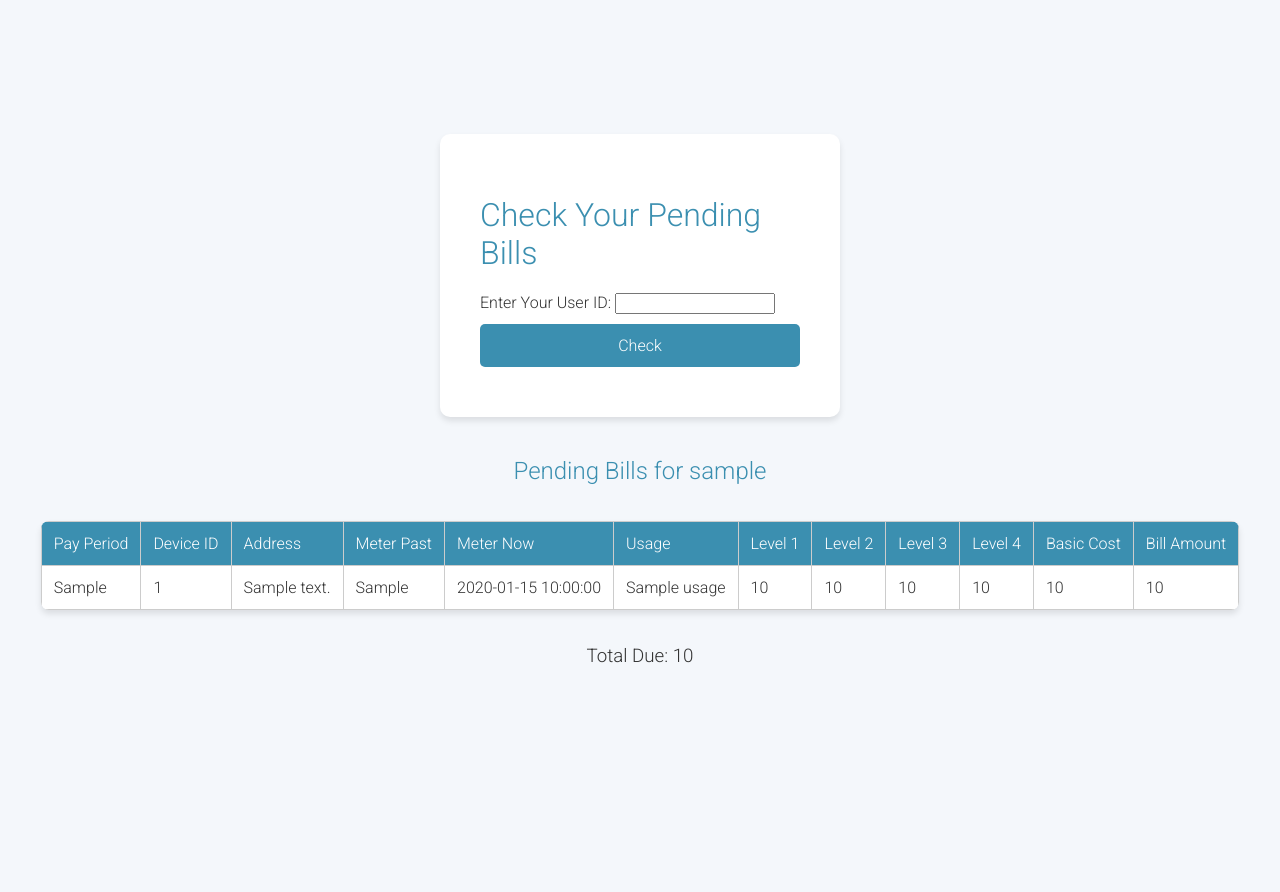
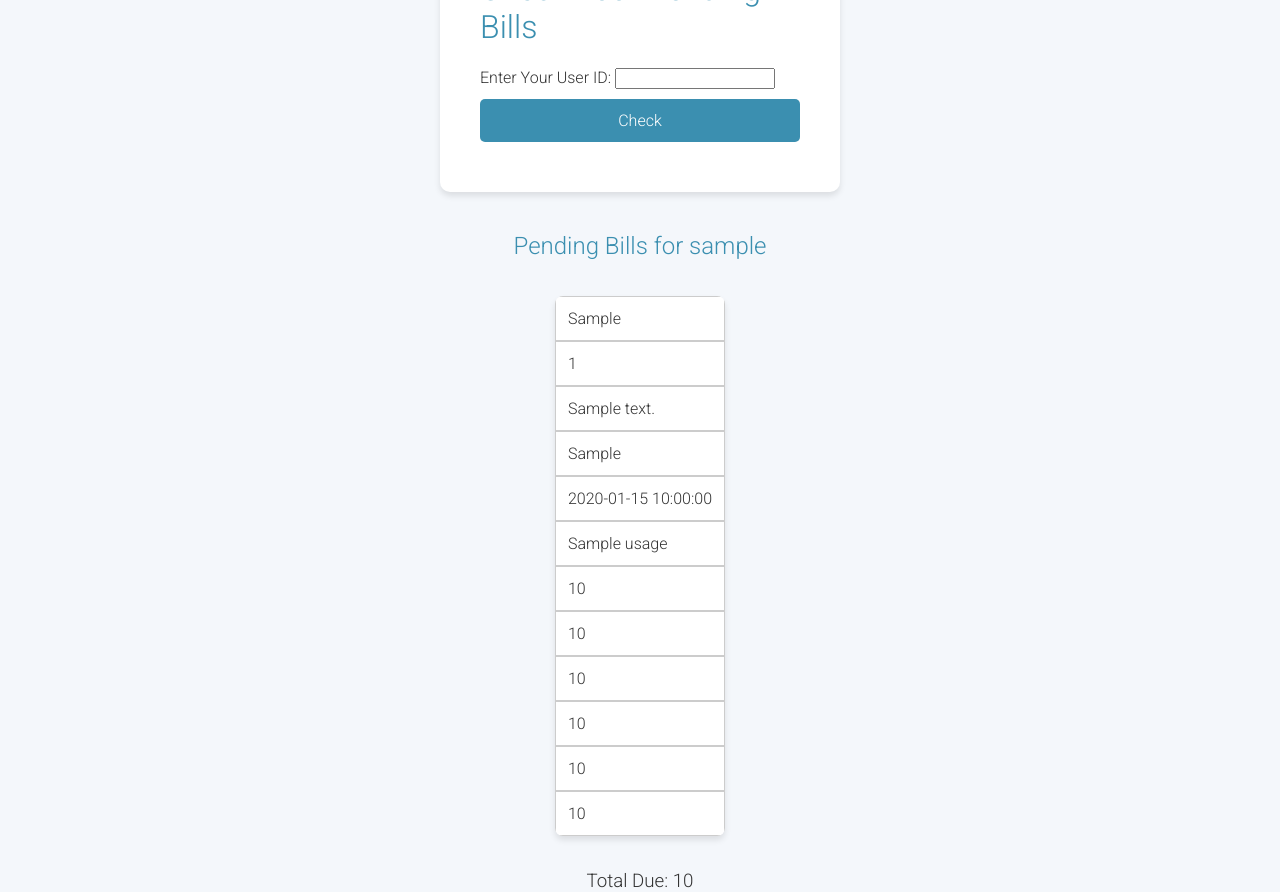
Before and after one commit to bonzoholda/CDWS_project, a FastAPI app: template app/templates/user.html in a window 1280 px wide. Before the commit the page ends 663 px from the top, so only its background shows below. Run offline with FastAPI, Linux system fonts and the light colour scheme; the template is opened without the code that fills it: most values are stand-ins (such as "Sample title", 1, 10 or a date in 2020).

Commit message:
Update user.html

```diff
--- a/app/templates/user.html
+++ b/app/templates/user.html
@@ -21,40 +21,26 @@
         <h2>Pending Bills for {{ user_data[0].user_name }}</h2>
         <div class="table-wrapper">
         <table class="bill-table">
-            <thead>
-                <tr>
-                    <th>Pay Period</th>
-                    <th>Device ID</th>
-                    <th>Address</th>
-                    <th>Meter Past</th>
-                    <th>Meter Now</th>
-                    <th>Usage</th>
-                    <th>Level 1</th>
-                    <th>Level 2</th>
-                    <th>Level 3</th>
-                    <th>Level 4</th>
-                    <th>Basic Cost</th>
-                    <th>Bill Amount</th>
-                </tr>
-            </thead>
+
             <tbody>
                 {% for bill in user_data %}
                 <tr>
-                    <td>{{ bill.pay_period }}</td>
-                    <td>{{ bill.device_id }}</td>
-                    <td>{{ bill.user_address }}</td>
-                    <td>{{ bill.meter_past }}</td>
-                    <td>{{ bill.meter_now }}</td>
-                    <td>{{ bill.usage }}</td>
-                    <td>{{ bill.lv1_cost }}</td>
-                    <td>{{ bill.lv2_cost }}</td>
-                    <td>{{ bill.lv3_cost }}</td>
-                    <td>{{ bill.lv4_cost }}</td>
-                    <td>{{ bill.basic_cost }}</td>
-                    <td>{{ bill.bill_amount }}</td>
+                    <td data-label="Pay Period"><span>{{ bill.pay_period }}</span></td>
+                    <td data-label="Device ID"><span>{{ bill.device_id }}</span></td>
+                    <td data-label="Address"><span>{{ bill.user_address }}</span></td>
+                    <td data-label="Meter Past"><span>{{ bill.meter_past }}</span></td>
+                    <td data-label="Meter Now"><span>{{ bill.meter_now }}</span></td>
+                    <td data-label="Usage"><span>{{ bill.usage }}</span></td>
+                    <td data-label="Level 1"><span>{{ bill.lv1_cost }}</span></td>
+                    <td data-label="Level 2"><span>{{ bill.lv2_cost }}</span></td>
+                    <td data-label="Level 3"><span>{{ bill.lv3_cost }}</span></td>
+                    <td data-label="Level 4"><span>{{ bill.lv4_cost }}</span></td>
+                    <td data-label="Basic Cost"><span>{{ bill.basic_cost }}</span></td>
+                    <td data-label="Bill Amount"><span>{{ bill.bill_amount }}</span></td>
                 </tr>
                 {% endfor %}
             </tbody>
+
         </table>
         </div>
         <h3>Total Due: {{ user_data | map(attribute='bill_amount') | sum }}</h3>
```
